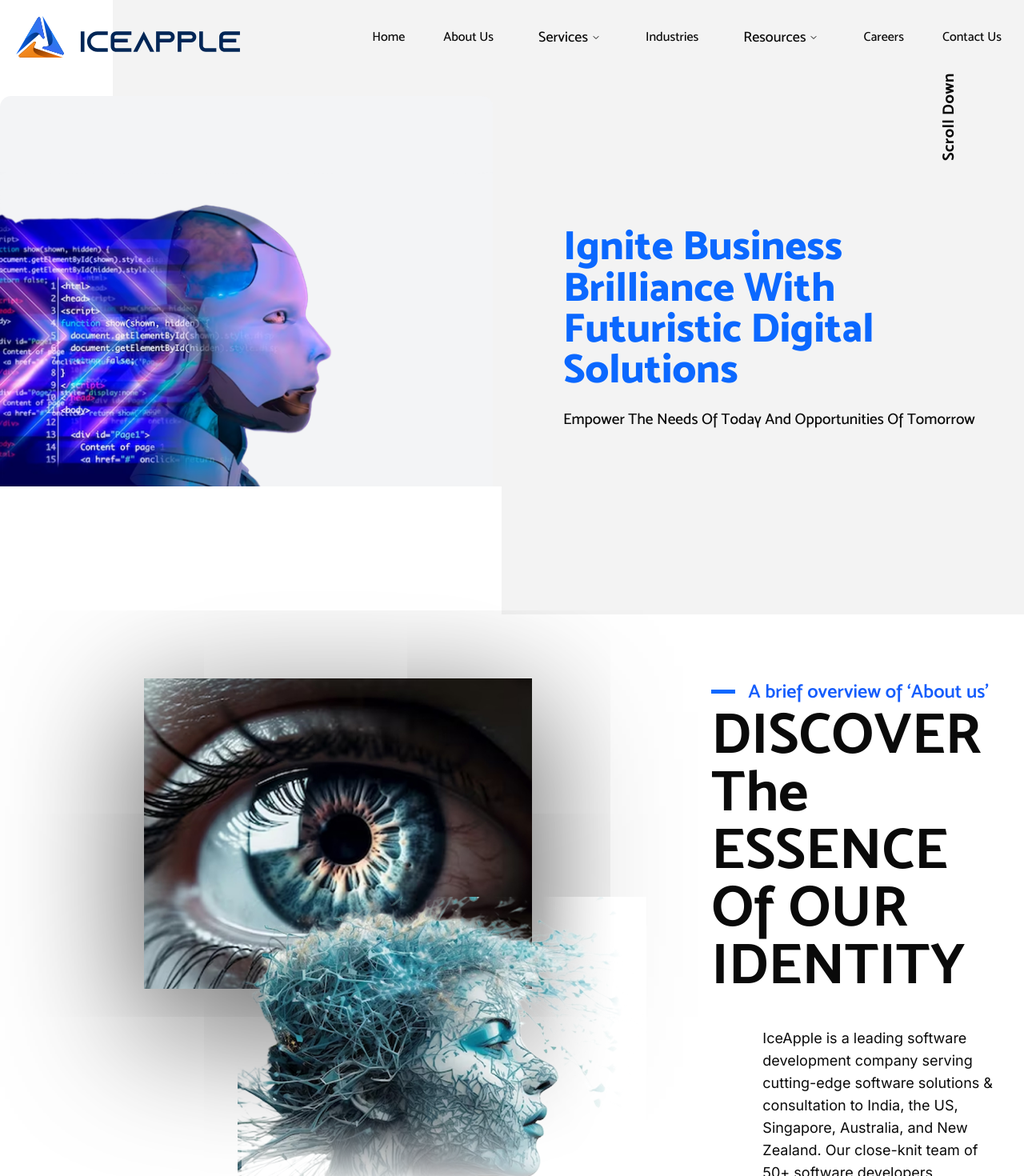
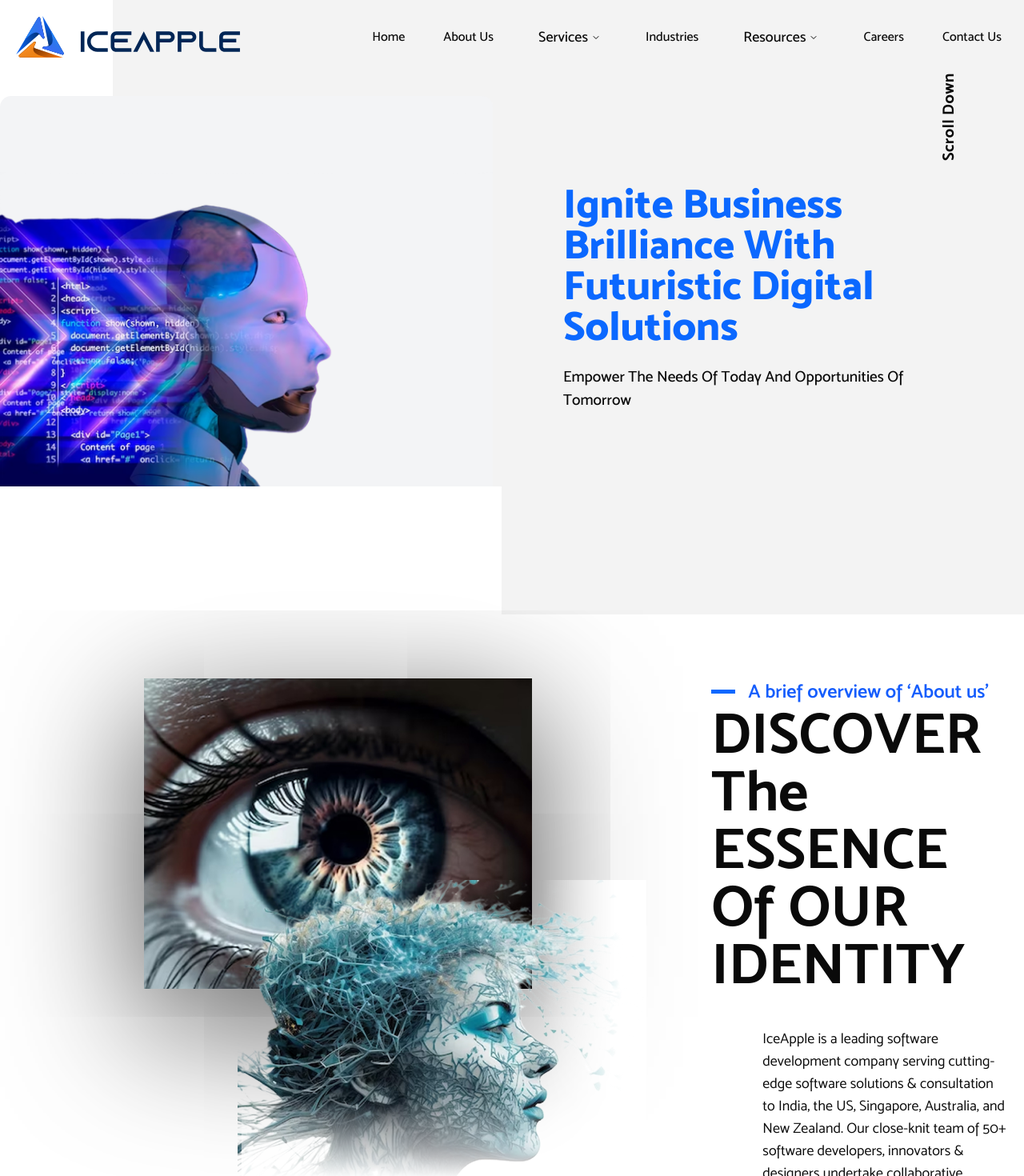
Before and after one commit to ThirstyNeuronsTeam/iceapple-website, a Next.js app: page /about-us in a window 1280 px wide. Shown: the top 1470 px of the page at 80% size. Built offline with nearby package versions, Linux system fonts and the light colour scheme.

Commit message:
Issue fixes

```diff
--- a/src/app/globals.css
+++ b/src/app/globals.css
@@ -14,7 +14,7 @@
   --font-sans: var(--font-geist-sans);
   --font-mono: var(--font-geist-mono);
   --font-main: var(--font-mosk);
-  --font-inter: var(--font-inter);
+  --font-inter: var(--font-mosk);
   --color-sidebar-ring: var(--sidebar-ring);
   --color-sidebar-border: var(--sidebar-border);
   --color-sidebar-accent-foreground: var(--sidebar-accent-foreground);
--- a/src/components/common/banner-section-detail/index.tsx
+++ b/src/components/common/banner-section-detail/index.tsx
@@ -21,7 +21,7 @@ const BannerSectionDetail: React.FC<HeroSectionProps> = ({
   isBtnShow,
 }) => {
   const handleScroll = () => {
-    const hero = document.getElementById("hero"); // Hero should always have an id
+    const hero = document.getElementById("hero");
     const afterHero = hero?.nextElementSibling as HTMLElement;
     afterHero?.scrollIntoView({ behavior: "smooth" });
   };
@@ -29,14 +29,15 @@ const BannerSectionDetail: React.FC<HeroSectionProps> = ({
     <div
       className={clsx(
         mainClassName,
-        "relative z-10 h-full flex order-1 sm:order-2"
+        // Responsive flex direction tweaks for smaller screens
+        "relative z-10 h-full sm:pt-16 flex flex-col sm:flex-row order-1 sm:order-2"
       )}
     >
-      <div className="w-full max-w-[280px] sm:max-w-none space-y-6 pr-5 sm:pr-0 ms-auto">
+      <div className="w-full max-w-[280px] sm:max-w-none space-y-6 pr-4 sm:pr-16 sm:pr-0 ms-auto">
         <div className="overflow-hidden">
           <div className="space-y-3 sm:space-y-6 lg:pl-10">
             <div className="text-[#0B68FF]">
-              <h1 className="flex flex-col  font-extrabold leading-none text-[clamp(1.75rem,4vw,4.5rem)]">
+              <h1 className="flex flex-col font-extrabold leading-none text-[clamp(1.75rem,4vw,4.5rem)] break-words max-w-full">
                 {title?.map((item, index) => (
                   <div className="w-max" key={index}>
                     {item}
@@ -56,13 +57,14 @@ const BannerSectionDetail: React.FC<HeroSectionProps> = ({
               </Link>
             )}
           </div>
-          <span
-            onClick={handleScroll}
-            className="cursor-pointer absolute right-10 sm:top-3/4 xl:top-1/4 transform -rotate-90 text-xl tracking-wide hidden lg:block font-bold"
-          >
-            Scroll Down
-          </span>
         </div>
+        {/* Hide "Scroll Down" button on screens smaller than xl */}
+        <span
+          onClick={handleScroll}
+          className="cursor-pointer absolute right-4 xl:right-10 top-auto bottom-6 xl:bottom-auto xl:top-1/4 transform -rotate-90 text-xl tracking-wide font-bold hidden xl:block"
+        >
+          Scroll Down
+        </span>
       </div>
     </div>
   );
```
